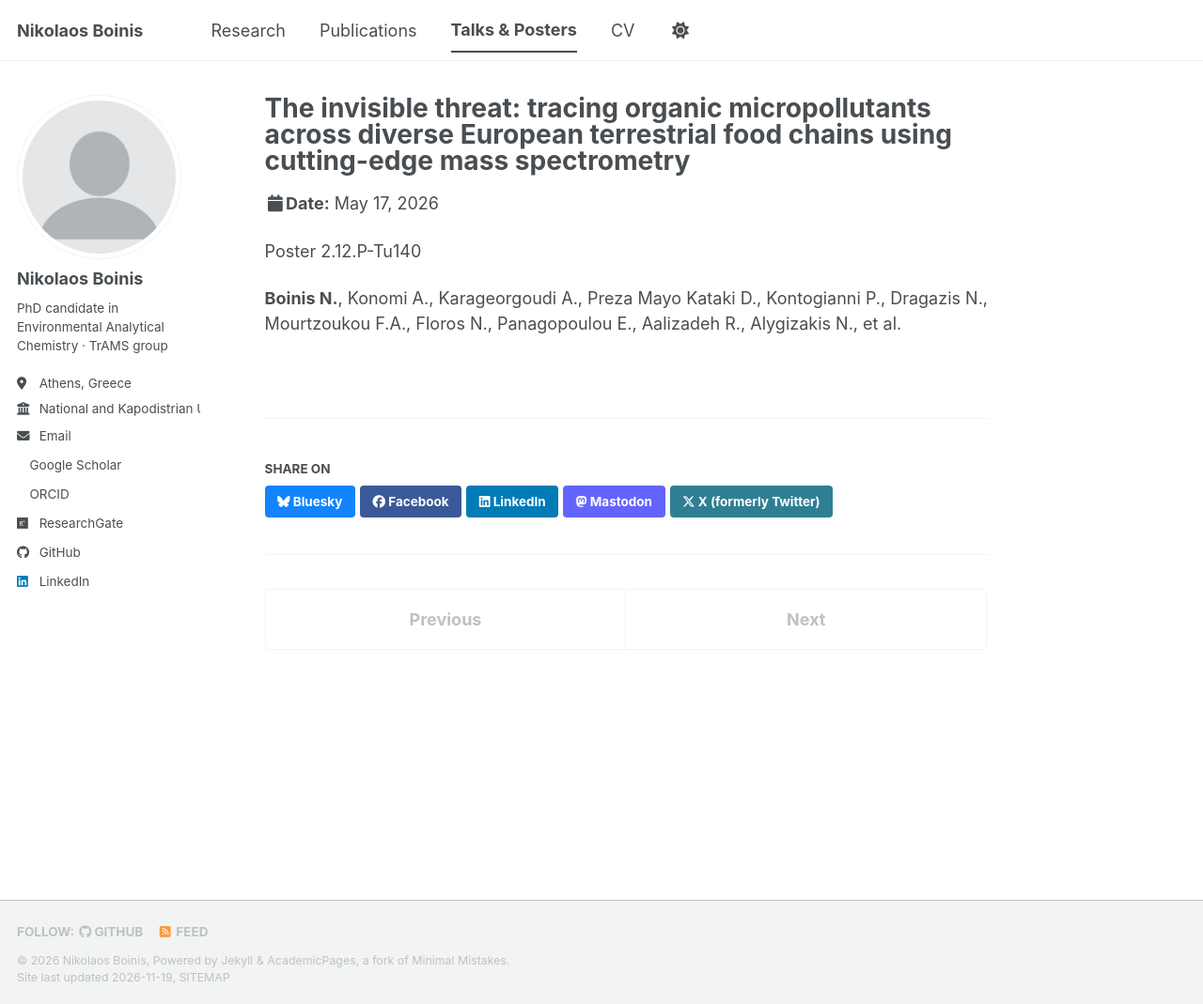
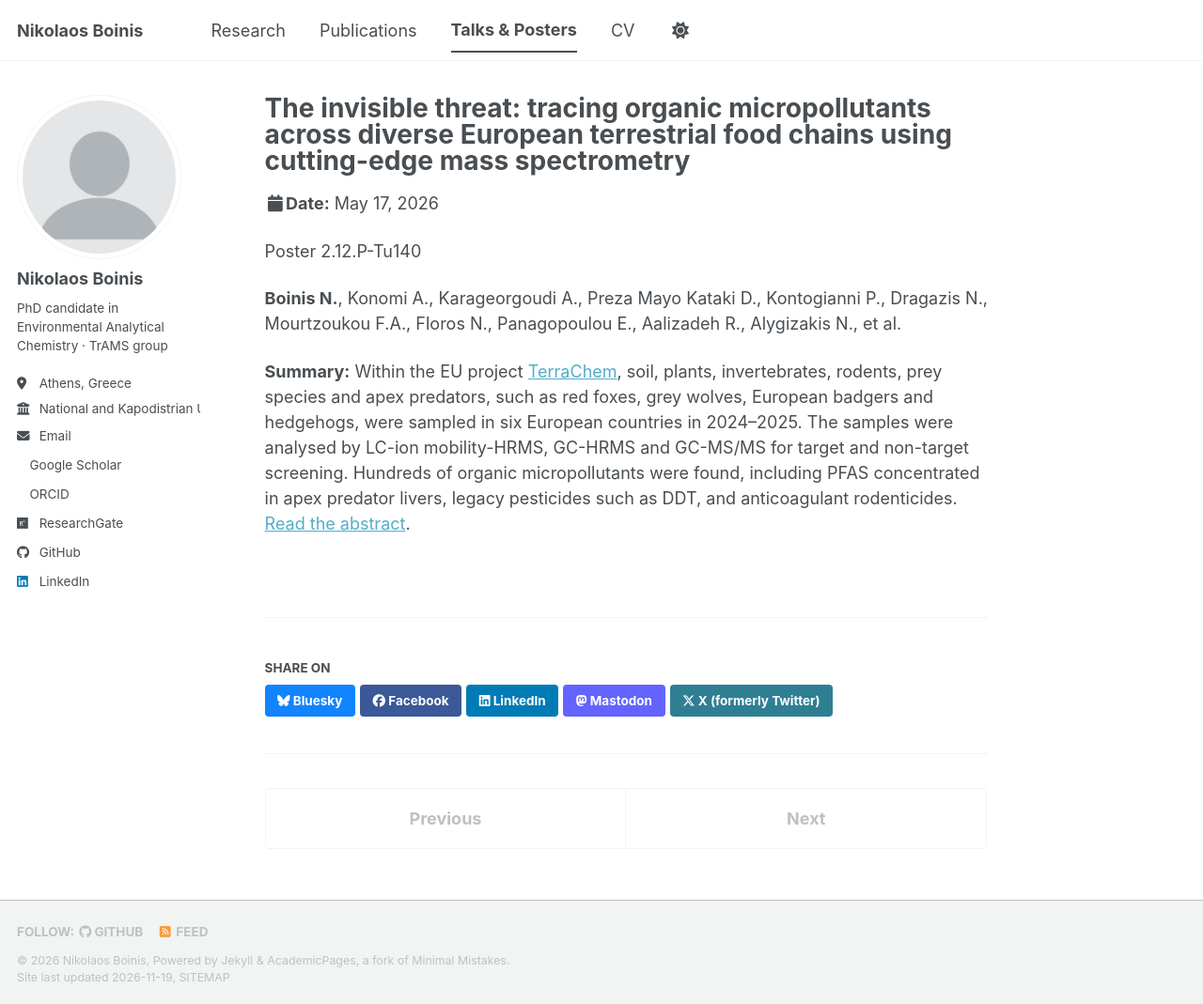
Before and after one commit to nboinis/nboinis.github.io, a Jekyll site: the page built from _talks/2026-05-17-setac-maastricht-food-chains.md, in a window 1280 px wide and 1069 px high. Shown: the whole window at 94% size. Built offline with Jekyll 4.4.1, drawn with Linux system fonts in a browser that asks for light colours; a script bundle is joined from its source files by our own code; a style sheet for code colours, icons or effects is not loaded.

Commit message:
Update 2026-05-17-setac-maastricht-food-chains.md

```diff
--- a/_talks/2026-05-17-setac-maastricht-food-chains.md
+++ b/_talks/2026-05-17-setac-maastricht-food-chains.md
@@ -11,3 +11,5 @@ location: "Maastricht, The Netherlands"
 Poster 2.12.P-Tu140
 
 **Boinis N.**, Konomi A., Karageorgoudi A., Preza Mayo Kataki D., Kontogianni P., Dragazis N., Mourtzoukou F.A., Floros N., Panagopoulou E., Aalizadeh R., Alygizakis N., et al.
+
+**Summary:** Within the EU project [TerraChem](https://terrachem.eu/), soil, plants, invertebrates, rodents, prey species and apex predators, such as red foxes, grey wolves, European badgers and hedgehogs, were sampled in six European countries in 2024–2025. The samples were analysed by LC-ion mobility-HRMS, GC-HRMS and GC-MS/MS for target and non-target screening. Hundreds of organic micropollutants were found, including PFAS concentrated in apex predator livers, legacy pesticides such as DDT, and anticoagulant rodenticides. [Read the abstract](https://studio.m-anage.com/setac/europe2026/meetingapp.cgi/Paper/33419).
```
